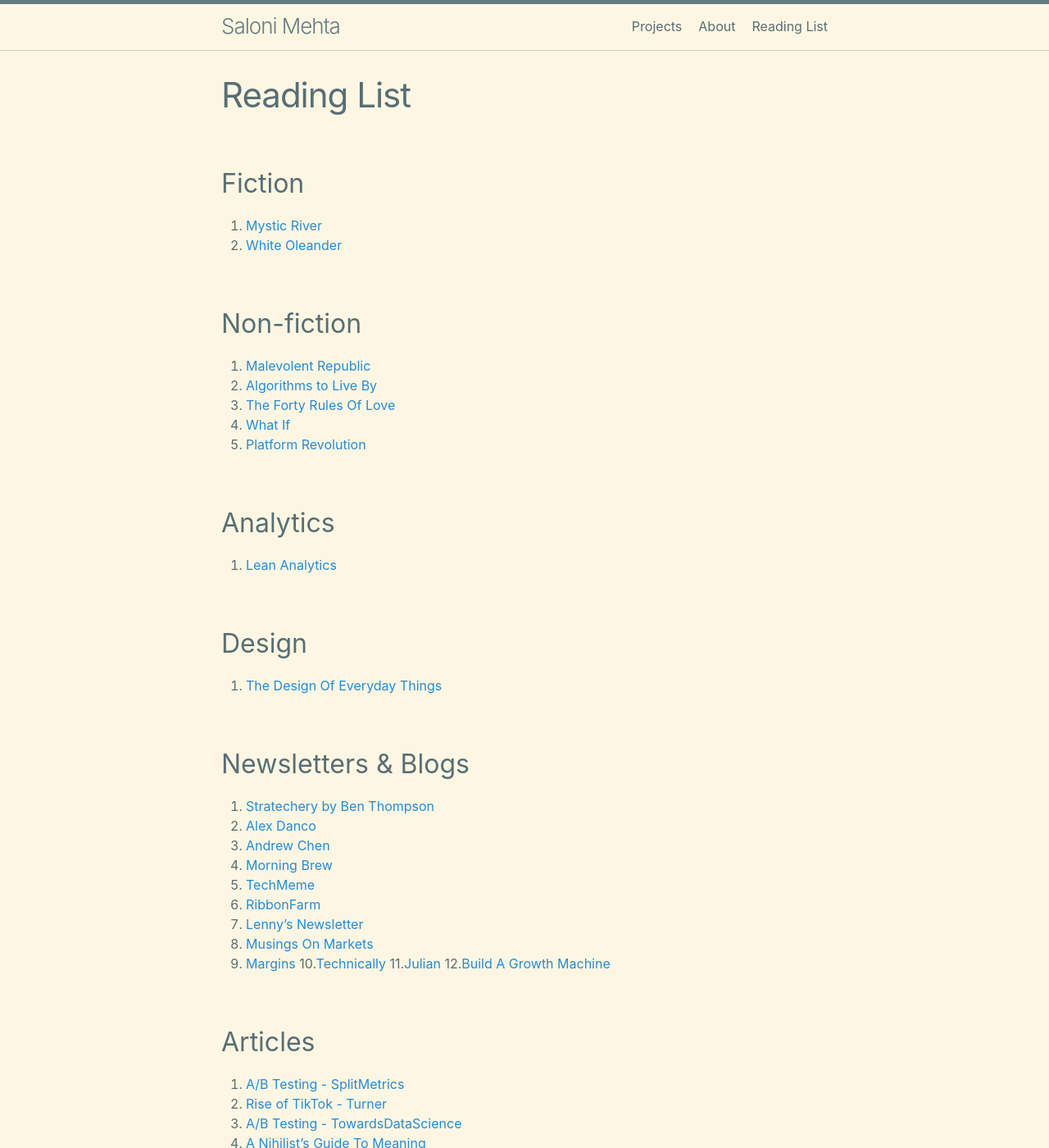
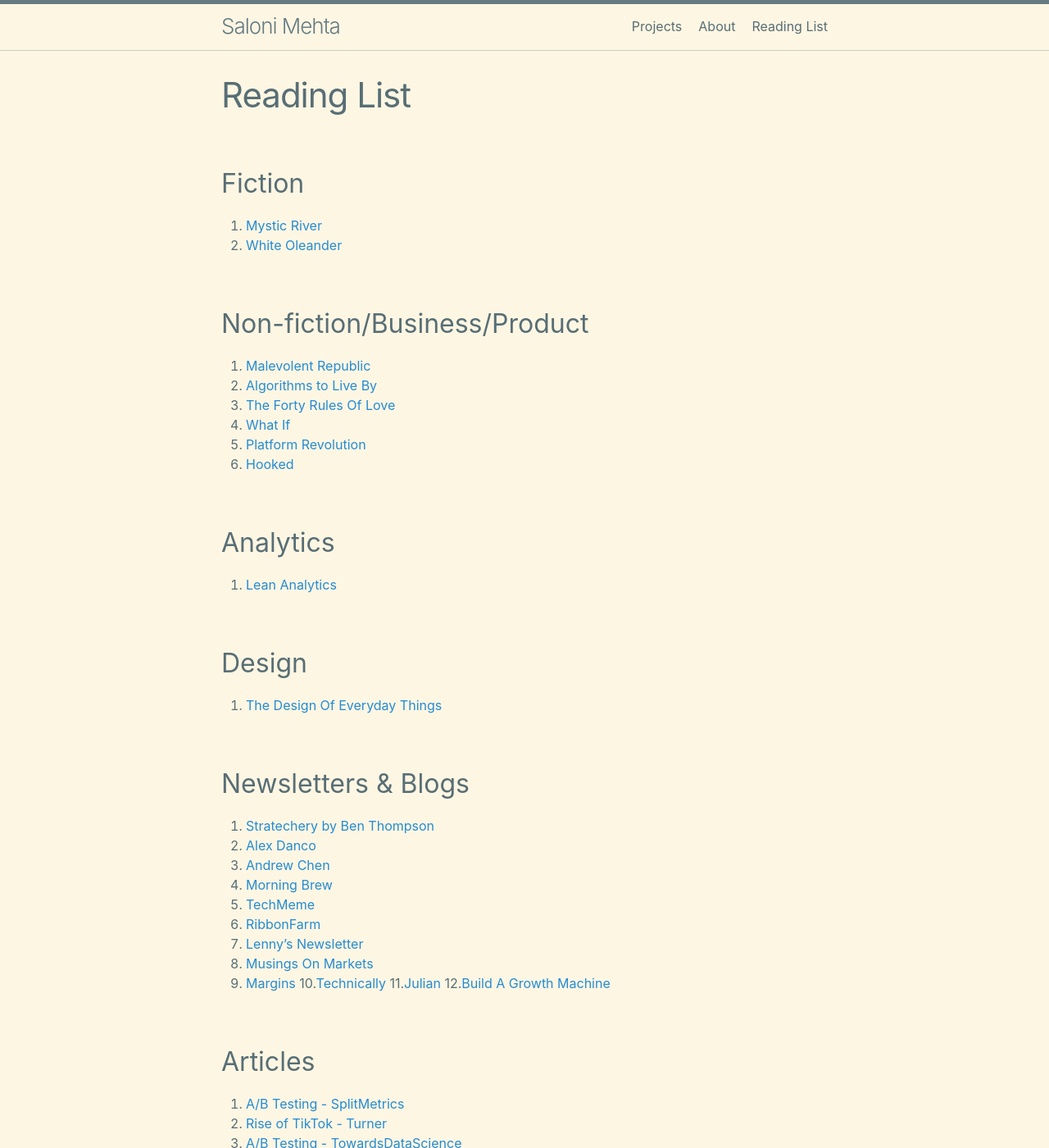
Before and after one commit to salonimehta073/mydoctheme, a Jekyll site: the page built from reading-list.md, in a window 1280 px wide and 1400 px high. Shown: the whole window at 82% size. Built offline with Jekyll 4.4.1, drawn with Linux system fonts in a browser that asks for light colours.

Commit message:
Update reading-list.md

```diff
--- a/reading-list.md
+++ b/reading-list.md
@@ -11,13 +11,14 @@ permalink: /reading-list/
 1. [Mystic River](https://www.amazon.in/Mystic-River-Dennis-Lehane/dp/0553818244/)
 2. [White Oleander](https://www.amazon.in/White-Oleander-Novel-Oprahs-Book/dp/0316284955/)
 
-## Non-fiction ##
+## Non-fiction/Business/Product ##
 
 1. [Malevolent Republic](https://www.amazon.in/Malevolent-Republic-Short-History-India-ebook/dp/B07QGCD1LT)
 2. [Algorithms to Live By](https://www.amazon.in/Algorithms-Live-Computer-Science-Decisions/dp/1627790365)
 3. [The Forty Rules Of Love](https://www.amazon.in/Forty-Rules-Love-Elif-Shafak/dp/0241972930/)
 4. [What If](https://www.amazon.in/What-If-Randall-Munroe/dp/1848549563/)
 5. [Platform Revolution](https://www.amazon.in/Platform-Revolution-Networked-Transforming-Economy/dp/0393249131)
+6. [Hooked](https://www.amazon.in/Hooked-How-Build-Habit-Forming-Products-ebook/dp/B00NW01MKM)
 
 ## Analytics ##
 
```
Also changed, not shown: other parts of reading-list.md (+1 -0 lines).
